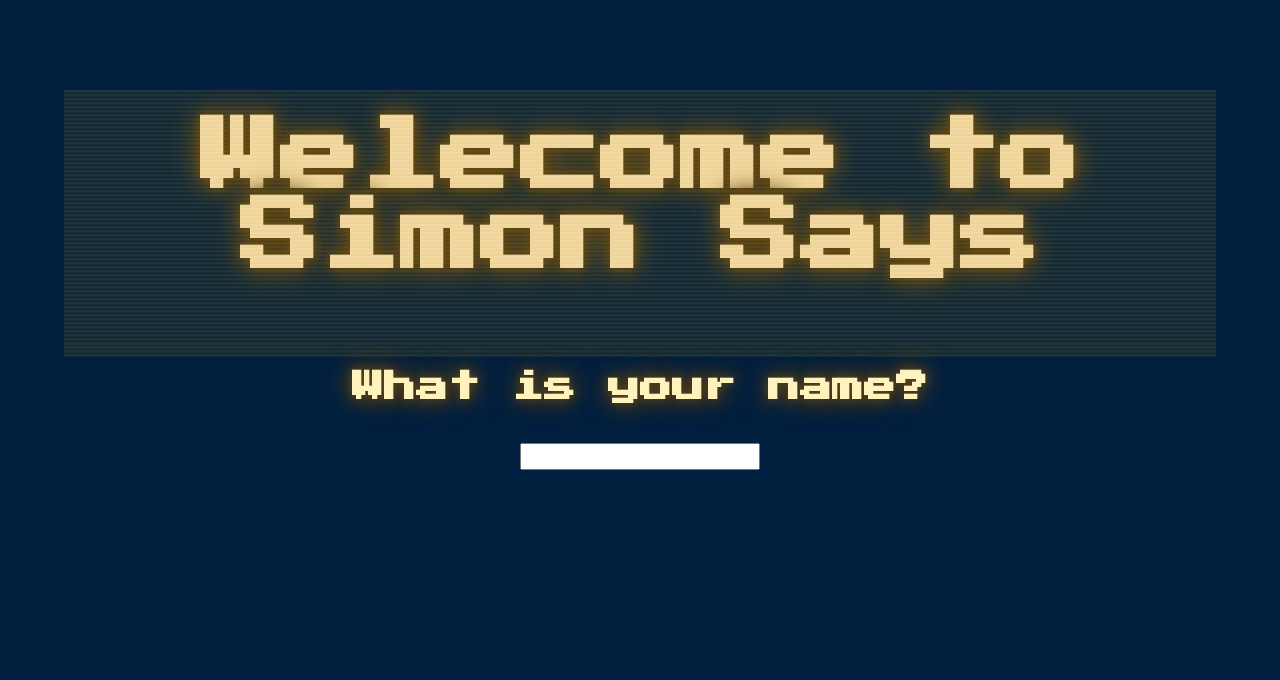
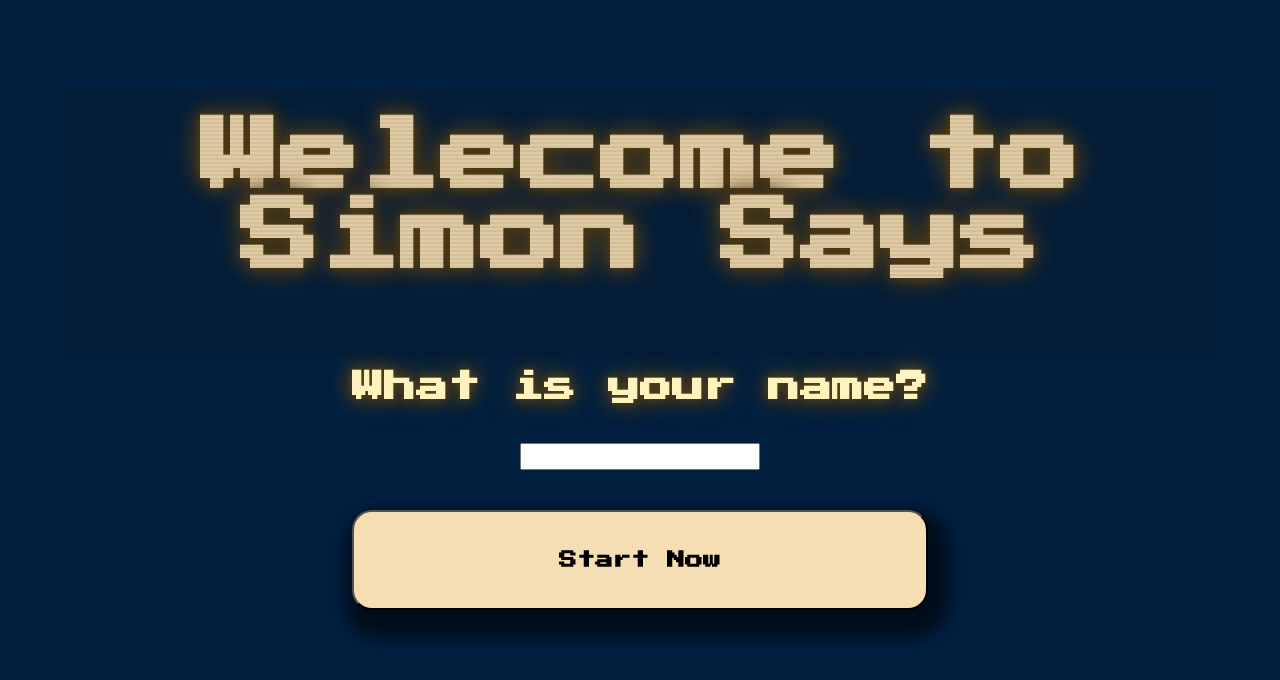
Before and after one commit to devaneyj3/simon_react, a Next.js app: page / in a window 1280 px wide. Shown: the top 680 px of the page. Built offline with nearby package versions, Linux system fonts and the light colour scheme.

Commit message:
update animations on landing page

```diff
--- a/components/LandingPage.js
+++ b/components/LandingPage.js
@@ -25,7 +25,7 @@ export default function LandingPage() {
 					/>
 				</div>
 			</div>
-			{name && <h1>Welcome, {name}</h1>}
+			<button className={classes.start}>Start Now</button>
 		</div>
 	);
 }
--- a/styles/Landing.module.scss
+++ b/styles/Landing.module.scss
@@ -41,12 +41,29 @@
   height: 100%;
   background: repeating-linear-gradient(
     0deg,
-    rgba(241, 195, 11, 0.1) 0,
-    rgba(201, 155, 17, 0.2) 2px,
+    rgba(16, 14, 8, 0.1) 0,
+    rgba(28, 25, 18, 0.2) 2px,
     transparent 4px
   );
   animation: rain 10s linear infinite;
   z-index: 1; /* Place it behind the text */
+}
+
+.start {
+  width: 50%;
+  height: 100px;
+  border-radius: 20px;
+  background-color: wheat;
+  font-family: 'Press Start 2P', cursive;
+  font-size: large;
+  font-weight: bold;
+  -webkit-box-shadow: 7px 14px 17px 13px rgba(0,0,0,0.6);
+  box-shadow: 7px 14px 17px 13px rgba(0,0,0,0.6);
+  &:hover {
+    cursor: pointer;
+    -webkit-box-shadow: 3px 3px 3px 3px rgba(0,0,0,0.6);
+    box-shadow: 3px 3px 3px 3px rgba(0,0,0,0.6);
+  }
 }
 
 /* Animation for the rain effect */
```
